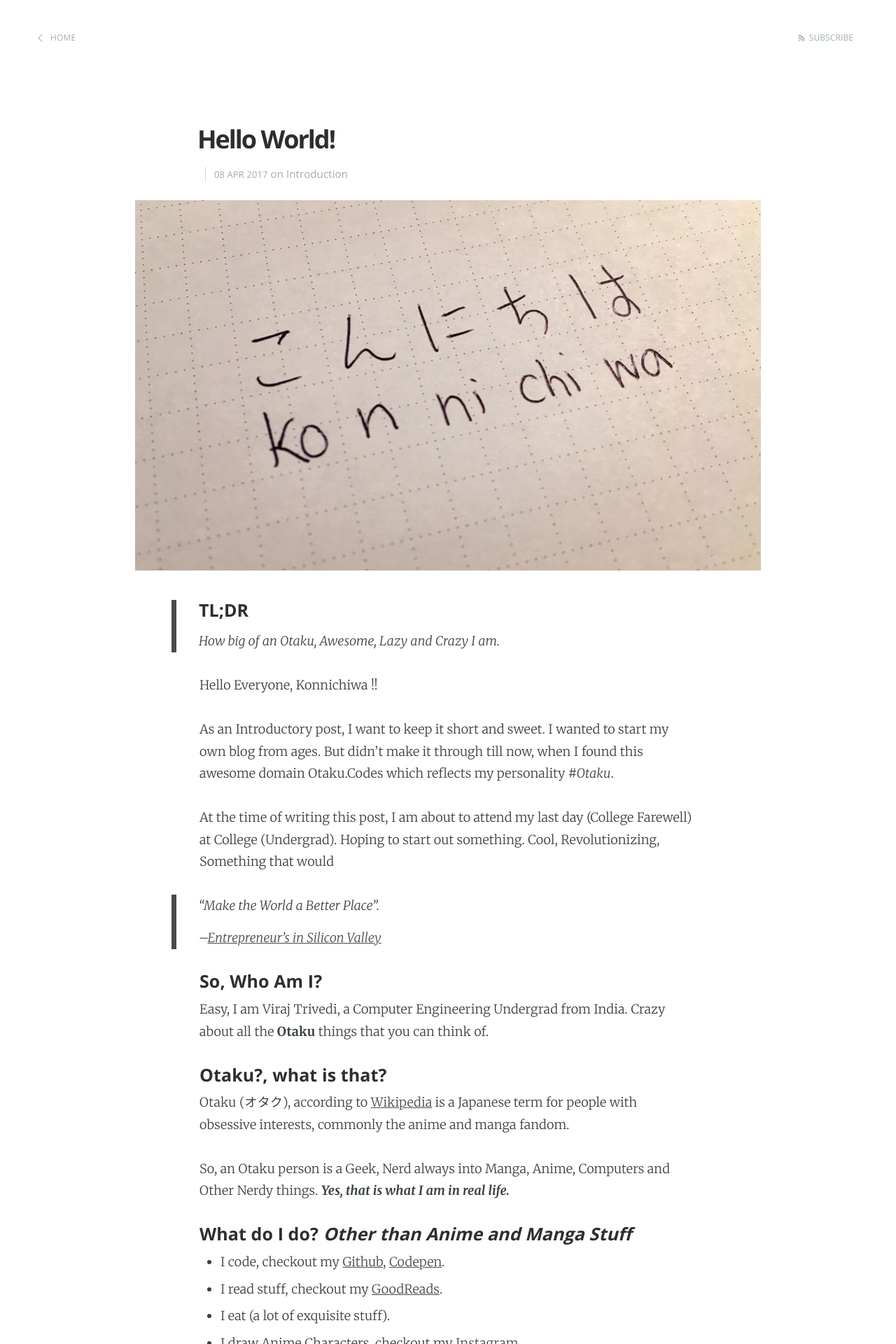
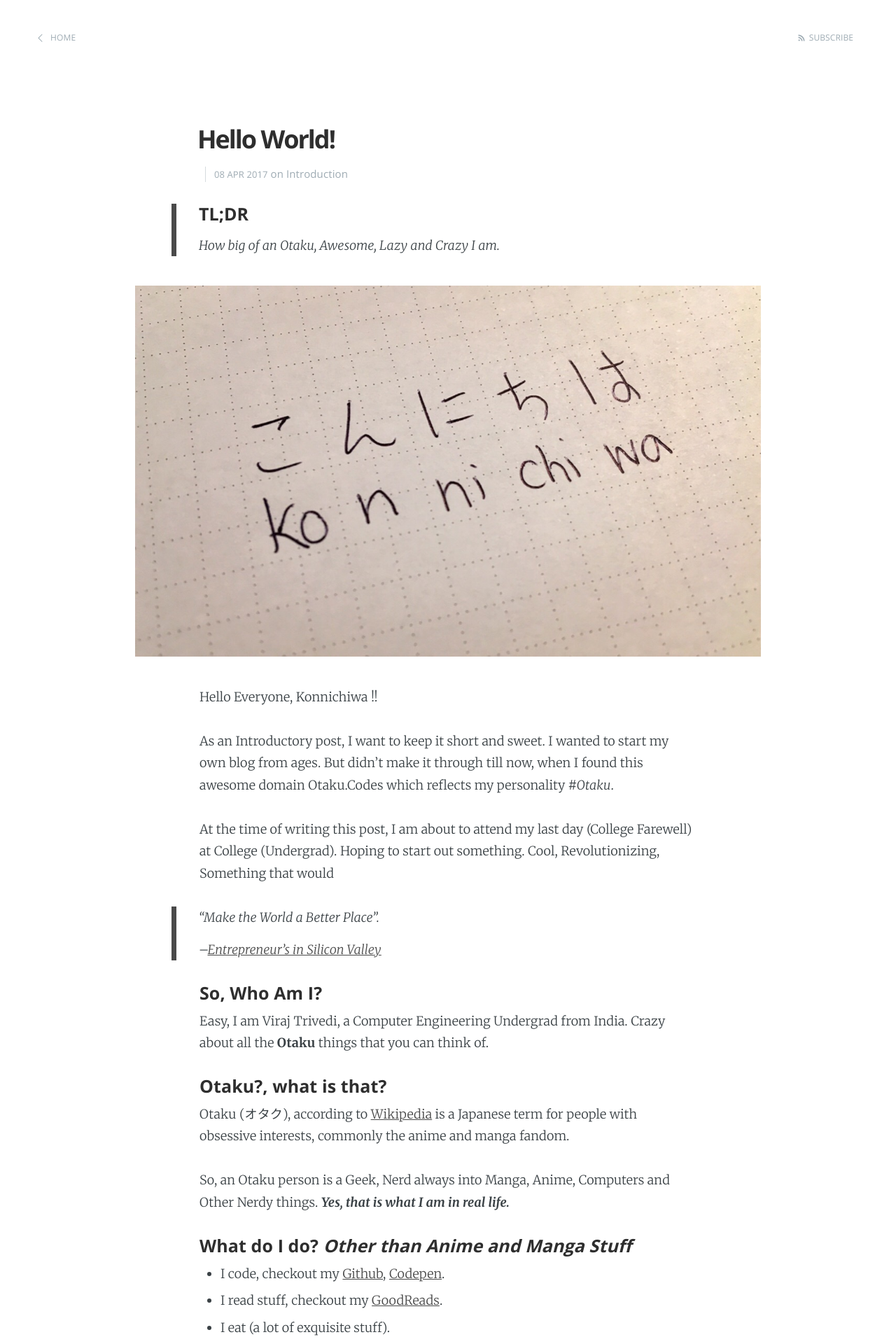
Before and after one commit to inf3cti0n95/Otaku-Codes, a Jekyll site: the page built from _posts/2017-04-08-hello-world.markdown, in a window 1280 px wide. Shown: the top 1920 px of the page at 70% size. Built offline with Jekyll 4.4.1, drawn with Linux system fonts in a browser that asks for light colours; comment, search, counter and statistics services are not loaded.

Commit message:
Update 2017-04-08-hello-world.markdown

```diff
--- a/_posts/2017-04-08-hello-world.markdown
+++ b/_posts/2017-04-08-hello-world.markdown
@@ -8,12 +8,11 @@ excerpt: "Introduction of this Otaku (Myself) and his Otaku Blog, Otaku.Codes"
 
 ---
 
-![Konnichiwa](/assets/images/Konnichiwa-1.jpg)
-
-
 >#### TL;DR
 >
 >How big of an Otaku, Awesome, Lazy and Crazy I am.
+
+![Konnichiwa](/assets/images/Konnichiwa-1.jpg)
 
 Hello Everyone, Konnichiwa !!
 
```
